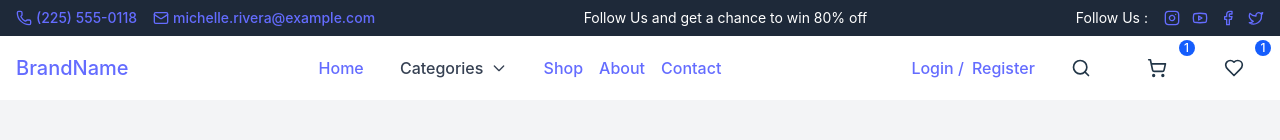
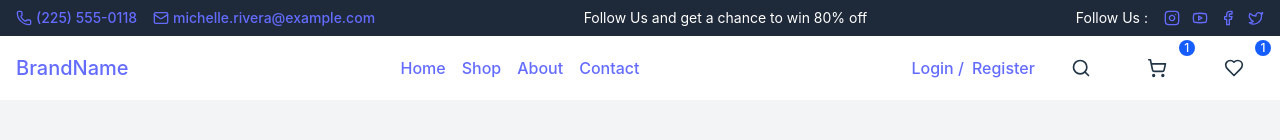
Before and after one commit to Bhraltin/E-Commerce, a React (Vite) app: page /shop in a window 1280 px wide. Shown: the top 140 px of the page. Built offline with nearby package versions, Linux system fonts and the light colour scheme.

Commit message:
header organized

```diff
--- a/src/components/layout/Header.jsx
+++ b/src/components/layout/Header.jsx
@@ -2,19 +2,13 @@ import { useState, useEffect } from "react"
 import { Link, useHistory } from "react-router-dom"
 import { useSelector, useDispatch } from "react-redux"
 import { logoutUser } from "../../store/actions/clientAction"
-import { fetchCategories } from "../../store/actions/categoryActions"
-import { Menu, X, Phone, Mail, Search, ShoppingCart, Heart, ChevronDown, Instagram, Youtube, Facebook, Twitter } from 'lucide-react'
-import CategoryDropdown from "./CategoryDropdown"
+import { Phone, Mail, Search, ShoppingCart, Heart, Instagram, Youtube, Facebook, Twitter } from 'lucide-react'
 
 export default function Header() {
   const [isMenuOpen, setIsMenuOpen] = useState(true)
   const dispatch = useDispatch()
   const history = useHistory()
   const user = useSelector((state) => state.client.user)
-
-  useEffect(() => {
-    dispatch(fetchCategories());
-  }, [dispatch]);
 
   const handleLogout = async () => {
     const result = await dispatch(logoutUser())
@@ -73,7 +67,6 @@ export default function Header() {
 
             <div className="hidden md:flex items-center space-x-4">
               <Link to="/" className="text-gray-600 hover:text-gray-900">Home</Link>
-              <CategoryDropdown />
               <Link to="/shop" className="text-gray-600 hover:text-gray-900">Shop</Link>
               <Link to="/about" className="text-gray-600 hover:text-gray-900">About</Link>
               <Link to="/contact" className="text-gray-600 hover:text-gray-900">Contact</Link>
```
